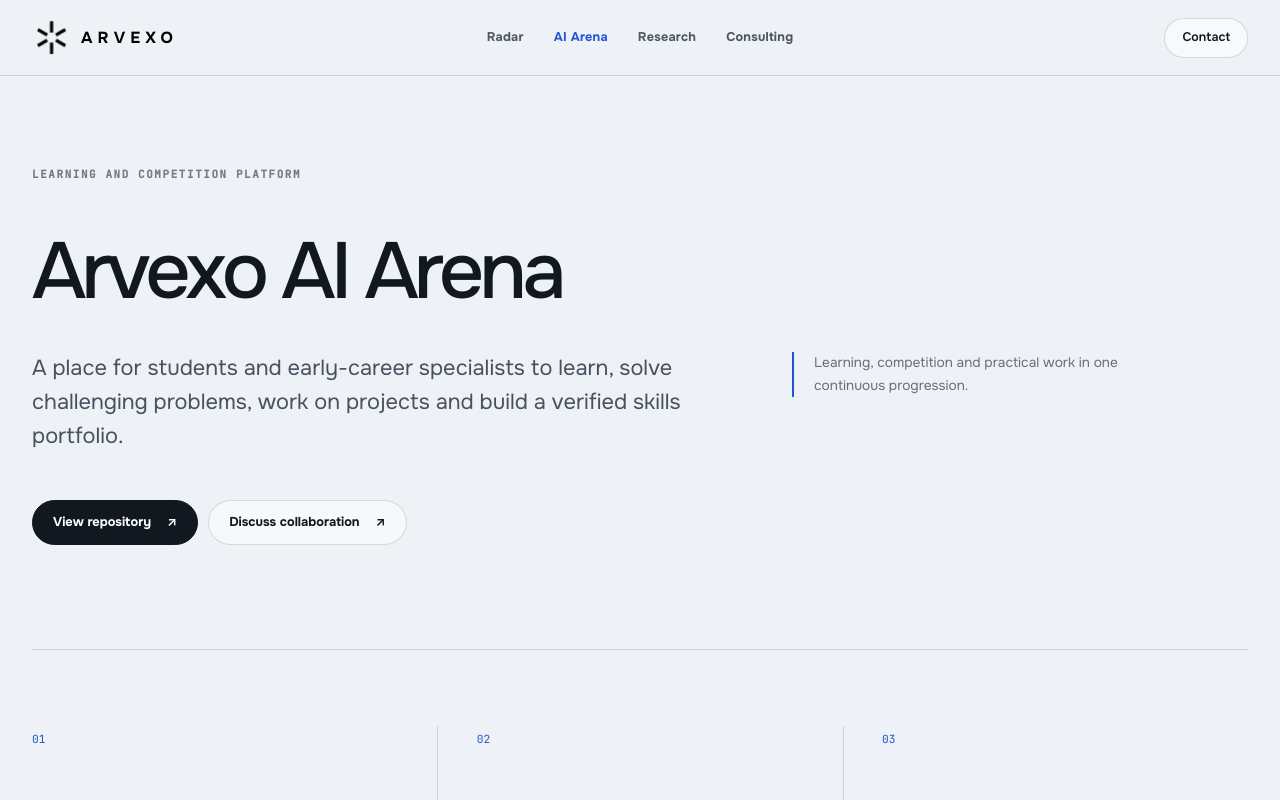
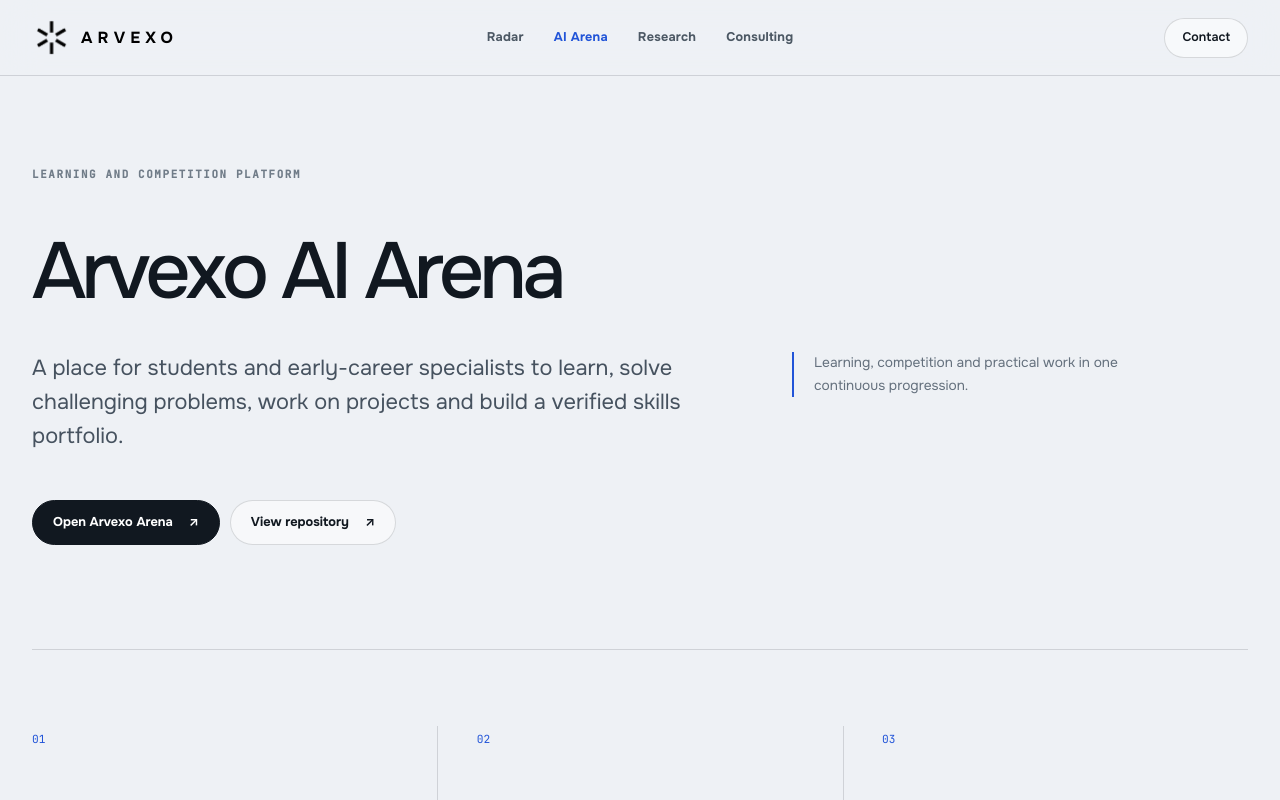
Before and after one commit to Pobedych/Arvexo, a Next.js app: page /ai-arena in a window 1280 px wide. Shown: the top 800 px of the page. Built offline with nearby package versions, Linux system fonts and the light colour scheme.

Commit message:
feat: link AI Arena from product pages

```diff
--- a/app/ai-arena/page.tsx
+++ b/app/ai-arena/page.tsx
@@ -8,5 +8,5 @@
     { title: "Learn", text: "Structured AI and mathematics tracks combine theory, tasks and immediate feedback." },
     { title: "Compete", text: "Tournaments and non-standard challenges make progress visible and reveal where deeper learning is needed." },
     { title: "Build evidence", text: "Labs, projects and verified results turn activity into a portfolio of demonstrated skills." }
-  ]} primary={{ label: "View repository", href: "https://github.com/Pobedych/Arvexo-AI-Arena", external: true }} secondary={{ label: "Discuss collaboration", href: "mailto:arvexoai@gmail.com", external: true }} closingLabel="Want to bring AI Arena to your students?" closingCta="Discuss collaboration" />;
+  ]} primary={{ label: "Open Arvexo Arena", href: "https://arena.arvexo.ru", external: true }} secondary={{ label: "View repository", href: "https://github.com/Pobedych/Arvexo-AI-Arena", external: true }} closingLabel="Want to bring AI Arena to your students?" closingCta="Discuss collaboration" />;
 }
--- a/app/ru/ai-arena/page.tsx
+++ b/app/ru/ai-arena/page.tsx
@@ -8,5 +8,5 @@
     { title: "Учиться", text: "Структурированные треки по AI и математике объединяют теорию, задачи и быструю обратную связь." },
     { title: "Соревноваться", text: "Турниры и нестандартные задачи делают прогресс видимым и показывают зоны для углублённого обучения." },
     { title: "Подтверждать навыки", text: "Лаборатории, проекты и проверенные результаты формируют портфолио реальных достижений." }
-  ]} primary={{ label: "Репозиторий проекта", href: "https://github.com/Pobedych/Arvexo-AI-Arena", external: true }} secondary={{ label: "Обсудить сотрудничество", href: "mailto:arvexoai@gmail.com", external: true }} closingLabel="Хотите привести AI Arena своим студентам?" closingCta="Обсудить сотрудничество" />;
+  ]} primary={{ label: "Открыть Arvexo Arena", href: "https://arena.arvexo.ru", external: true }} secondary={{ label: "Репозиторий проекта", href: "https://github.com/Pobedych/Arvexo-AI-Arena", external: true }} closingLabel="Хотите привести AI Arena своим студентам?" closingCta="Обсудить сотрудничество" />;
 }
```
